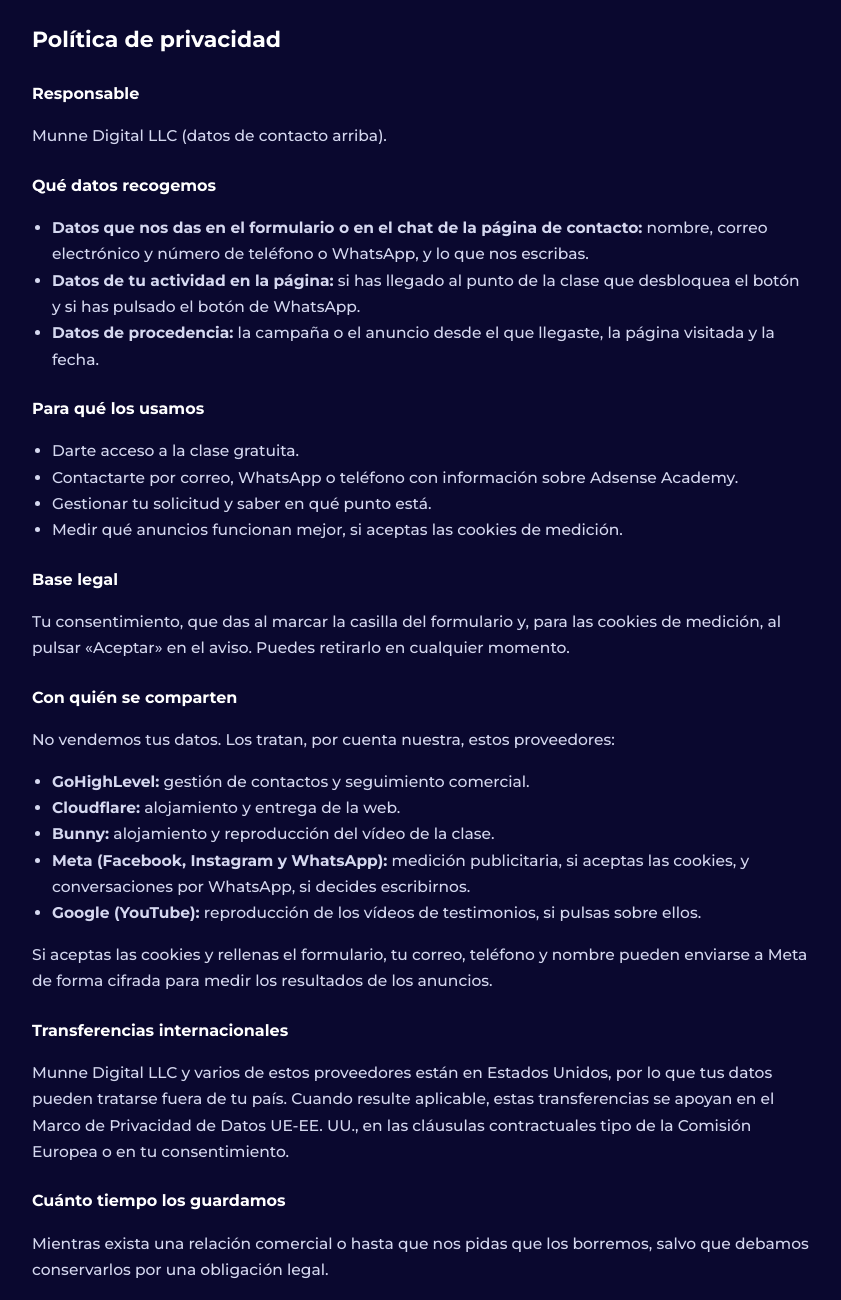
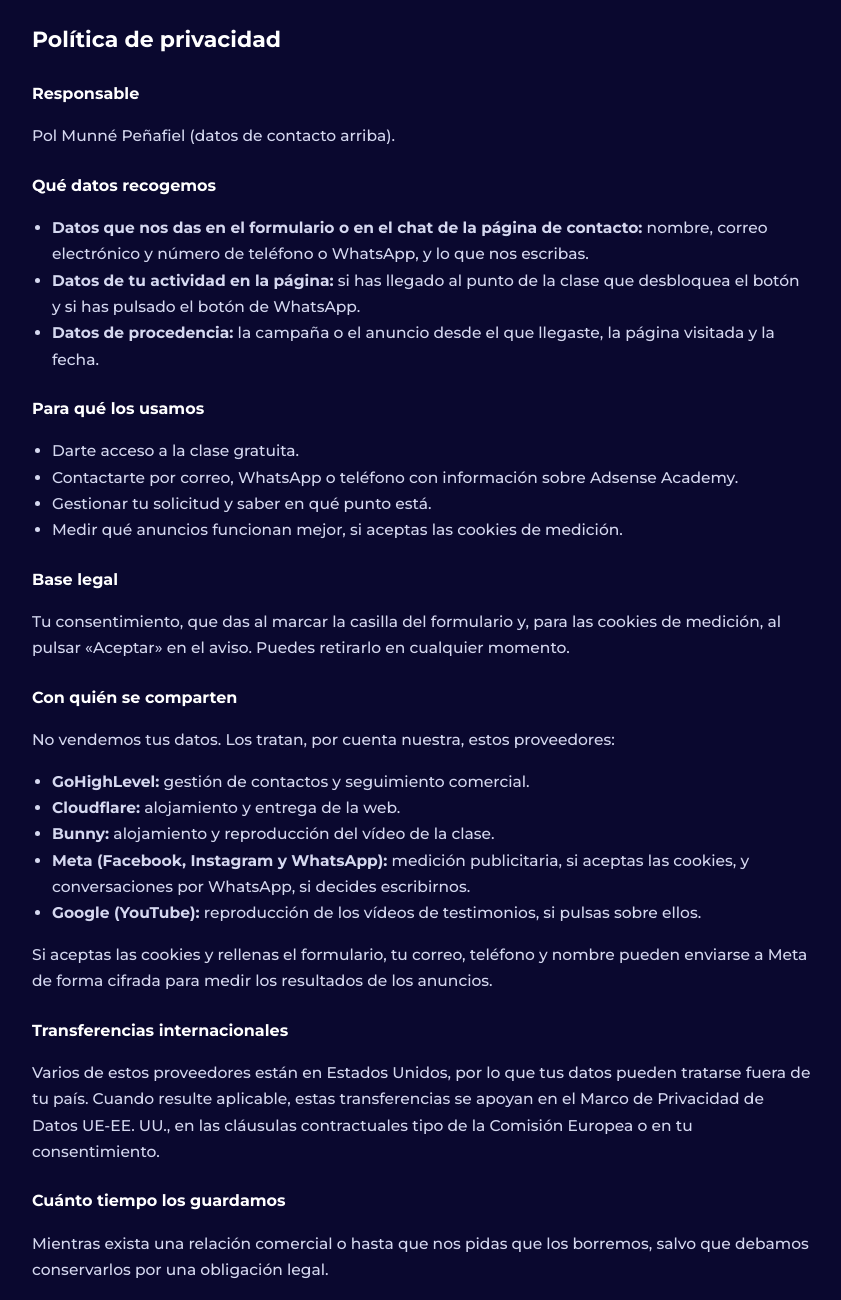
Before and after one commit to polmunne/web-adsense-academy, a plain HTML site: page legal.html in a window 1280 px wide. Shown: the part 640-1940 px from the top of the page, without its empty margins (218-1059 px from the left). Drawn offline with Linux system fonts and the light colour scheme.

Commit message:
Add files via upload

```diff
--- a/legal.html
+++ b/legal.html
@@ -28,7 +28,7 @@
 
   <h2 id="privacidad">Política de privacidad</h2>
   <h3>Responsable</h3>
-  <p>Munne Digital LLC (datos de contacto arriba).</p>
+  <p>Pol Munné Peñafiel (datos de contacto arriba).</p>
   <h3>Qué datos recogemos</h3>
   <ul>
     <li><b>Datos que nos das en el formulario o en el chat de la página de contacto:</b> nombre, correo electrónico y número de teléfono o WhatsApp, y lo que nos escribas.</li>
@@ -55,7 +55,7 @@
   </ul>
   <p>Si aceptas las cookies y rellenas el formulario, tu correo, teléfono y nombre pueden enviarse a Meta de forma cifrada para medir los resultados de los anuncios.</p>
   <h3>Transferencias internacionales</h3>
-  <p>Munne Digital LLC y varios de estos proveedores están en Estados Unidos, por lo que tus datos pueden tratarse fuera de tu país. Cuando resulte aplicable, estas transferencias se apoyan en el Marco de Privacidad de Datos UE-EE. UU., en las cláusulas contractuales tipo de la Comisión Europea o en tu consentimiento.</p>
+  <p>Varios de estos proveedores están en Estados Unidos, por lo que tus datos pueden tratarse fuera de tu país. Cuando resulte aplicable, estas transferencias se apoyan en el Marco de Privacidad de Datos UE-EE. UU., en las cláusulas contractuales tipo de la Comisión Europea o en tu consentimiento.</p>
   <h3>Cuánto tiempo los guardamos</h3>
   <p>Mientras exista una relación comercial o hasta que nos pidas que los borremos, salvo que debamos conservarlos por una obligación legal.</p>
   <h3>Tus derechos</h3>
```
